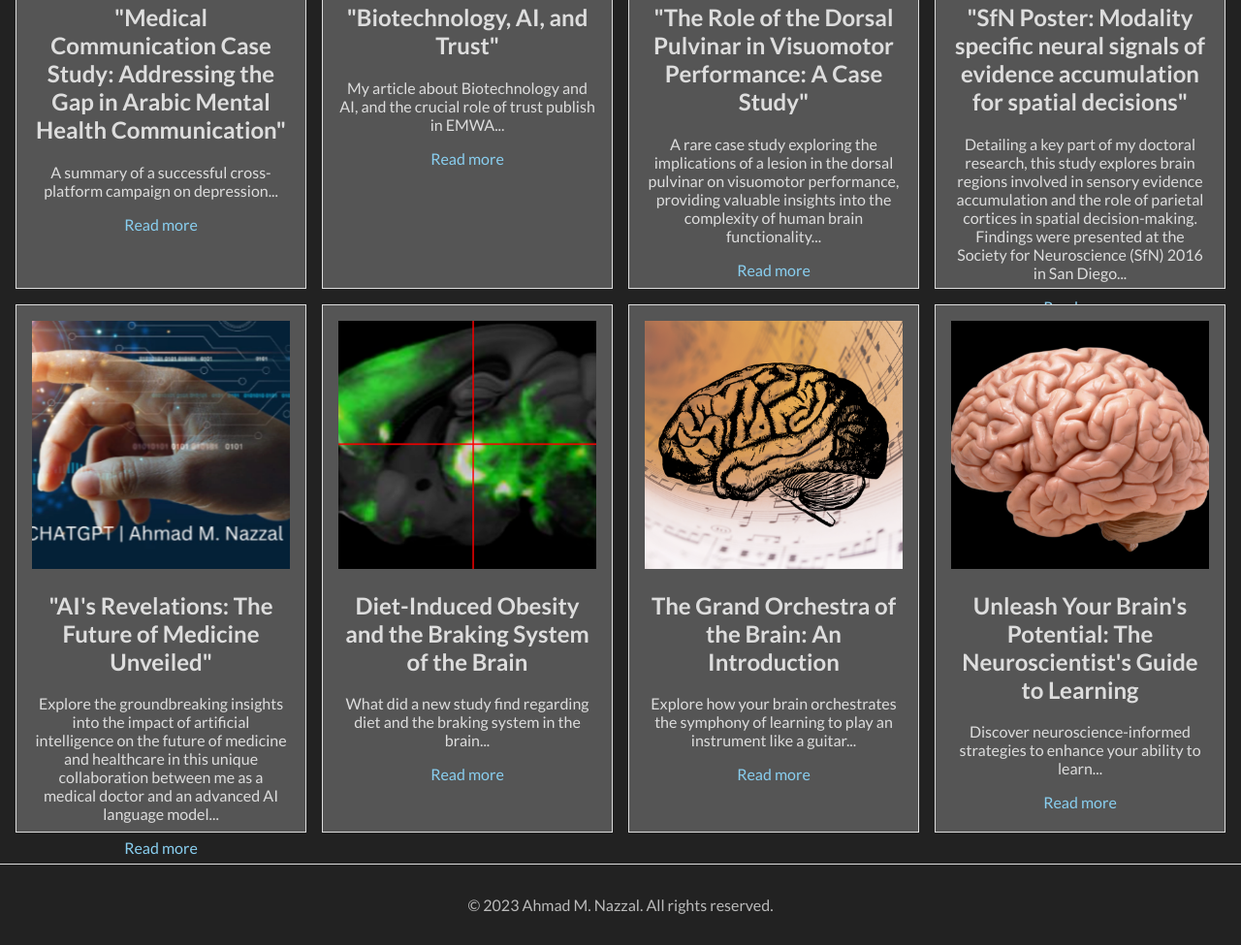
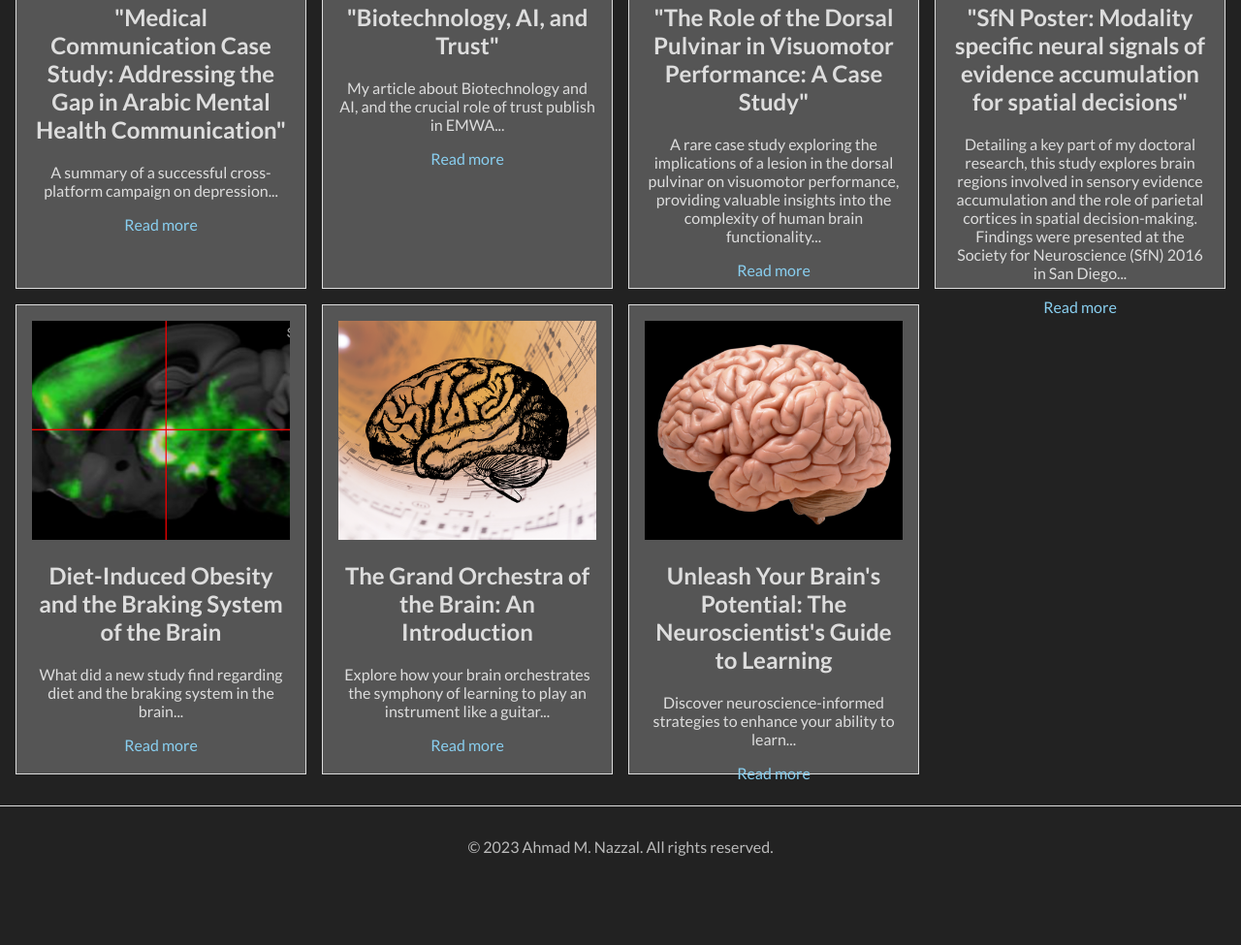
Before and after one commit to anazz-dev/medicalwriting, a plain HTML site: page index.html in a window 1280 px wide. Shown: the part 550-1525 px from the top of the page at 97% size. After the commit the page ends 1465 px from the top, so only its background shows below. Drawn offline with Linux system fonts and the light colour scheme.

Commit message:
delete book

```diff
--- a/index.html
+++ b/index.html
@@ -46,14 +46,6 @@
                   <a href="sfn-2016.html">Read more</a>
               </div>
 
-              <div class="gallery-item">
-                  <img src="ai-book.png" alt="AI's Revelations book cover">
-                  <h2>"AI's Revelations: The Future of Medicine Unveiled"</h2>
-                  <p>Explore the groundbreaking insights into the impact of artificial intelligence on the future of medicine and healthcare in this unique collaboration between me as a medical doctor and an advanced AI language model...</p>
-                  <a href="ais-revelations.html">Read more</a>
-              </div>
-
-
 
               <div class="gallery-item">
                   <img src="Saggital_section_of_mouse_brain_Sara_Mitamura.png" alt="brain mouse">
```
